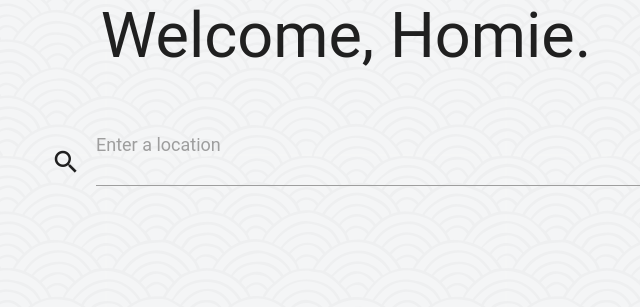
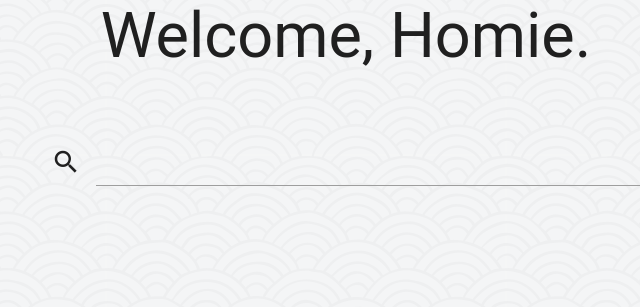
Before and after one commit to the-flying-circus/pennapps-xiv, a Flask app: page / in a window 1280 px wide. Shown: the part 245-552 px from the top of the page, without its empty margins (294-934 px from the left). Run offline with Flask 2, Linux system fonts and the light colour scheme; some libraries are stand-ins or nearby versions; some web fonts are replaced.

Commit message:
restyle search bar

```diff
--- a/static/css/index.css
+++ b/static/css/index.css
@@ -15,14 +15,6 @@
     margin-top: 3rem;
 }
 
-.input-field input, .input-field label {
+.input-field input {
     font-size: 1.5rem;
 }
-
-.input-field label {
-    top: .4rem;
-}
-
-.input-field input:focus + label {
-    font-size: 1.2rem;
-}
--- a/templates/index.html
+++ b/templates/index.html
@@ -16,8 +16,7 @@
                 <form action="info">
                     <div class="input-field col s12 m10 offset-m1 l8 offset-l2">
                         <i class="material-icons prefix">search</i>
-                        <input name="query" id="search" type="text" placeholder="" class="validate" required>
-                        <label for="search">Enter a location</label>
+                        <input name="query" id="search" type="text" class="validate" required>
                     </div>
                     <input type="submit" class="hide">
                 </form>
```
